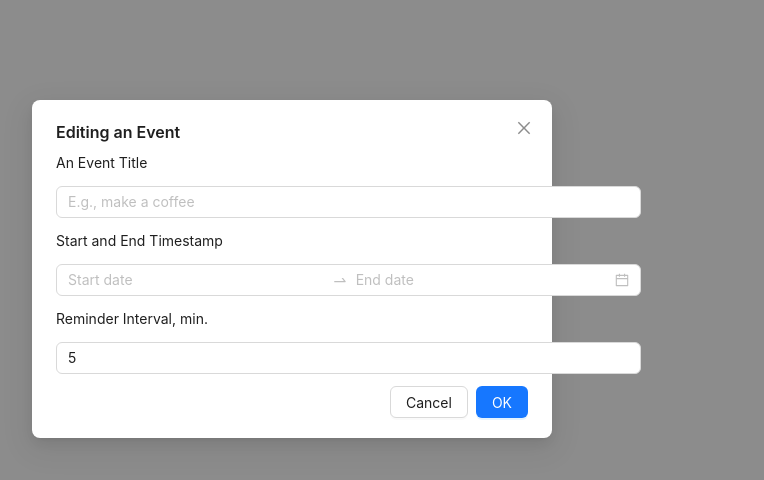
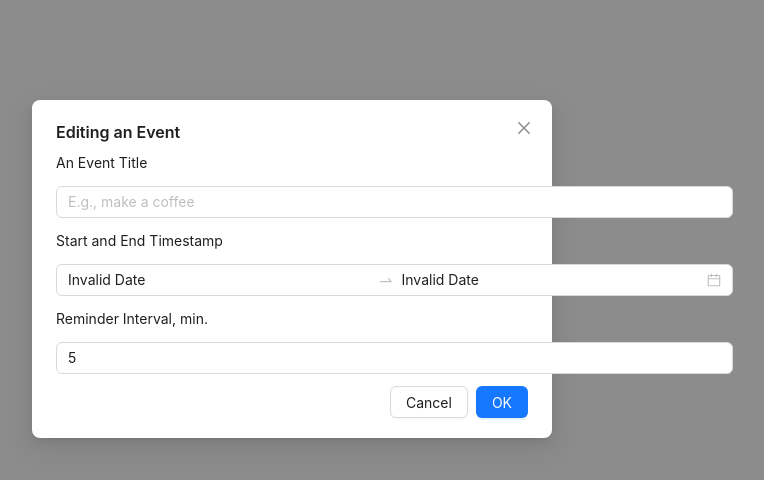
Before and after one commit to R-Mosolov/gpb-test-task-3, a React (Create React App) app: page /events/1 in a window 1280 px wide. Shown: the top 480 px of the page, without its empty margins (348-1112 px from the left). Built offline with nearby package versions, Linux system fonts and the light colour scheme.

Commit message:
Add logic to update event

```diff
--- a/package.json
+++ b/package.json
@@ -9,6 +9,7 @@
     "@testing-library/react": "^13.4.0",
     "@testing-library/user-event": "^13.5.0",
     "antd": "^5.1.7",
+    "dayjs": "^1.11.7",
     "react": "^18.2.0",
     "react-dom": "^18.2.0",
     "react-redux": "^8.0.5",
--- a/src/components/EventItem/EventItem.js
+++ b/src/components/EventItem/EventItem.js
@@ -12,15 +12,17 @@ const defaultEndTimestamp = '22:22';
 const handleTimestamp = (timestamp) => new Date(timestamp).getHours()
   + ':' + new Date(timestamp).getMinutes() + ' ';
 
-export const EventItem = ({ data }) => {
+export const EventItem = ({ data, index }) => {
   const { id, title, startTimestamp, endTimestamp } = data;
   const dispatch = useDispatch();
   const navigate = useNavigate();
   const { Text } = Typography;
 
   return (
-    <div className='event-item'>
+    <div key={index} className='event-item'>
       <Space size={265} direction="horizontal">
+        <div className='range-width'>
+          <div className='main-info'>
             <Space size={12} direction="vertical">
               <Text>{title || defaultTitle}</Text>
               <Text type="secondary">
@@ -28,11 +30,14 @@ export const EventItem = ({ data }) => {
                 to {handleTimestamp(endTimestamp) || defaultEndTimestamp}
               </Text>
             </Space>
+          </div>
+        </div>
+        <div className='actions'>
           <Space size={12} direction="horizontal">
             <Link to={`${EVENTS_PATH}/${id}`}>
               Edit
             </Link>
-          <button onClick={
+            <button class="deleting-button" onClick={
               () => {
                 dispatch(deleteEvent({ event: data }));
                 navigate(DAY_EVENTS_PATH + '/' + startTimestamp?.split('T')[0] === id);
@@ -45,6 +50,7 @@ export const EventItem = ({ data }) => {
               Delete
             </button>
           </Space>
+        </div>
       </Space>
     </div>
   );
--- a/src/components/EventItem/EventItem.scss
+++ b/src/components/EventItem/EventItem.scss
@@ -1,3 +1,23 @@
 .event-item {
   margin-bottom: 15px;
+
+  & .deleting-button {
+    cursor: pointer;
+    font-size: 14px;
+    color: #1677ff;
+    background-color: transparent;
+    border: none;
+
+    &:hover {
+      color: rgba(#1677ff, 0.65);
+    }
+  }
+
+  & .main-info {
+    width: 150px !important;
+  }
+
+  & .actions {
+    margin-left: -30px;
+  }
 }
--- a/src/pages/Event.js
+++ b/src/pages/Event.js
@@ -2,27 +2,32 @@ import React, { useCallback, useState } from 'react';
 import { Modal, Input, DatePicker, Space, InputNumber, Typography } from 'antd';
 import { useNavigate, useParams } from 'react-router-dom';
 import { notifyUser } from '../utils';
-import { createEvent } from '../store/reducers';
+import { createEvent, updateEvent } from '../store/reducers';
 import { useDispatch, useSelector } from 'react-redux';
 import { MINUTES_IN_DAY } from '../constants/global';
 import { v4 as uuidv4 } from 'uuid';
 import { MAIN_PATH } from '../constants/navigation';
+import dayjs from 'dayjs';
+import { handleDate } from './Events';
 
 const { Text } = Typography;
 const { RangePicker } = DatePicker;
-const fullWidth = { width: '124%' };
+const fullWidth = { width: '185%' };
+const dateFormat = "YYYY-MM-DD";
 
 export const Event = (isModalOpen) => {
   const dispatch = useDispatch();
   const navigate = useNavigate();
   const { id } = useParams();
   const { all: events } = useSelector(store => store.events);
+  const isCreating = id === 'new';
   const [event, setEvent] = useState({
-    id: uuidv4(),
+    id: id || uuidv4(),
     title: events.find(({ id: _id }) => _id === id)?.title || '',
-    startTimestamp: '', // Хранит значения в ISO 8601 с нулевым смещением (UTC+0)
-    endTimestamp: '', // Хранит значения в ISO 8601 с нулевым смещением (UTC+0)
-    reminderTime: 5
+    // Хранят значения в ISO 8601 с нулевым смещением (UTC+0)
+    startTimestamp: events.find(({ id: _id }) => _id === id)?.startTimestamp || '',
+    endTimestamp: events.find(({ id: _id }) => _id === id)?.startTimestamp || '',
+    reminderTime: events.find(({ id: _id }) => _id === id)?.reminderTime
   });
 
   const handleOk = () => {
@@ -30,7 +35,11 @@ export const Event = (isModalOpen) => {
       message: 'Notification',
       description: 'The event has been created successfully!'
     });
-    dispatch(createEvent({ event: event }));
+
+    isCreating
+      ? dispatch(createEvent({ event: event }))
+      : dispatch(updateEvent({ event: event }));
+
     navigate(MAIN_PATH);
   };
 
@@ -63,7 +72,7 @@ export const Event = (isModalOpen) => {
 
   return (
     <Modal
-      title={(id === 'new') ? 'Creating an Event' : 'Editing an Event'}
+      title={isCreating ? 'Creating an Event' : 'Editing an Event'}
       open={isModalOpen}
       onOk={handleOk}
       onCancel={handleClose}
@@ -78,7 +87,15 @@ export const Event = (isModalOpen) => {
         />
 
         <Text>Start and End Timestamp</Text>
-        <RangePicker style={fullWidth} showTime onChange={handleTimestamps} />
+        <RangePicker
+          style={fullWidth}
+          defaultValue={[
+            dayjs(handleDate(event.startTimestamp), dateFormat),
+            dayjs(handleDate(event.endTimestamp), dateFormat)
+          ]}
+          format={dateFormat}
+          onChange={handleTimestamps}
+        />
 
         <Text>Reminder Interval, min.</Text>
         <InputNumber
@@ -86,6 +103,7 @@ export const Event = (isModalOpen) => {
           min={1}
           max={MINUTES_IN_DAY}
           defaultValue={5}
+          value={event?.reminderTime || ''}
           onChange={handleReminderTime}
         />
       </Space>
--- a/src/pages/Events.js
+++ b/src/pages/Events.js
@@ -6,7 +6,7 @@ import { MAIN_PATH } from '../constants/navigation';
 import { useMemo } from 'react';
 
 const errorHandler = 'At this day, you have not events.';
-const handledDate = (date) => {
+export const handleDate = (date) => {
   const year = new Date(date).getFullYear();
   const month = new Date(date).getMonth() + 1;
   const day = new Date(date).getDate();
@@ -25,7 +25,7 @@ export const Events = () => {
   const handledEvents = useMemo(() => {
 
     return events.filter(
-      ({ startTimestamp }) => handledDate(startTimestamp) === id
+      ({ startTimestamp }) => handleDate(startTimestamp) === id
     );
   }, [events]);
 
@@ -36,7 +36,9 @@ export const Events = () => {
       onCancel={handleClose}
     >
       {(handledEvents.length > 0)
-        ? handledEvents.map(item => <EventItem data={item} />)
+        ? handledEvents.map((item, index) => (
+          <EventItem key={index} data={item} index={index} />
+        ))
         : errorHandler}
     </Modal>
   );
--- a/src/pages/Main.js
+++ b/src/pages/Main/Main.js
@@ -2,8 +2,9 @@ import { Badge, Calendar, Button } from 'antd';
 import { PlusOutlined } from '@ant-design/icons';
 import { Link, useNavigate } from 'react-router-dom';
 import { useSelector } from 'react-redux';
-import { destructureTimestamp } from '../utils';
-import { DAY_EVENTS_PATH, EVENTS_PATH } from '../constants/navigation';
+import { destructureTimestamp } from '../../utils';
+import { DAY_EVENTS_PATH, EVENTS_PATH } from '../../constants/navigation';
+import './Main.scss';
 
 const getMonthData = (value) => {
   if (value.month() === 8) {
--- /dev/null
+++ b/src/pages/Main/Main.scss
@@ -0,0 +1,5 @@
+.events {
+  margin: 0;
+  padding: 0;
+  list-style-type: none;
+}
--- /dev/null
+++ b/src/pages/Main/index.js
@@ -0,0 +1,3 @@
+import { Main } from "./Main";
+
+export { Main };
--- a/src/store/reducers.js
+++ b/src/store/reducers.js
@@ -8,6 +8,7 @@ const slice = createSlice({
   reducers: {
     createEvent(state = initialState, action) {
       const { event } = action.payload;
+
       state.all = [
         ...state.all,
         event
@@ -15,7 +16,16 @@ const slice = createSlice({
     },
     deleteEvent(state = initialState, action) {
       const { event } = action.payload;
+
       state.all = state.all.filter(({ id }) => id !== event.id);
+    },
+    updateEvent(state = initialState, action) {
+      const { event } = action.payload;
+
+      state.all = [
+        ...state.all.filter(({ id }) => id !== event.id),
+        event
+      ];
     }
   },
 });
@@ -27,5 +37,6 @@ const globalReducer = {
 export const {
   createEvent,
   deleteEvent,
+  updateEvent,
 } = slice.actions;
 export default globalReducer;
```
Also changed, not shown: 1 other file (tests, documents, lock files or other folders). Lines whose indentation alone changed are shown as unchanged.
